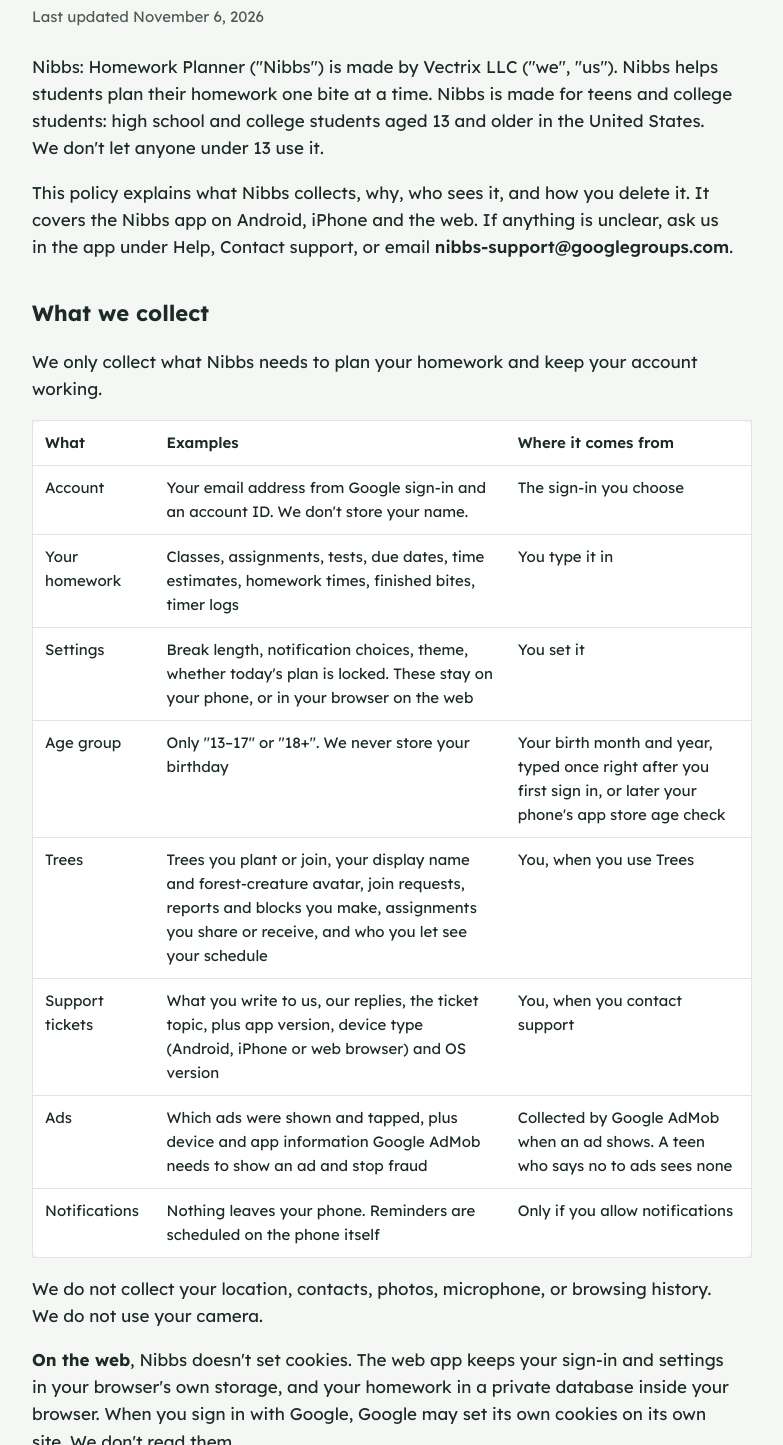
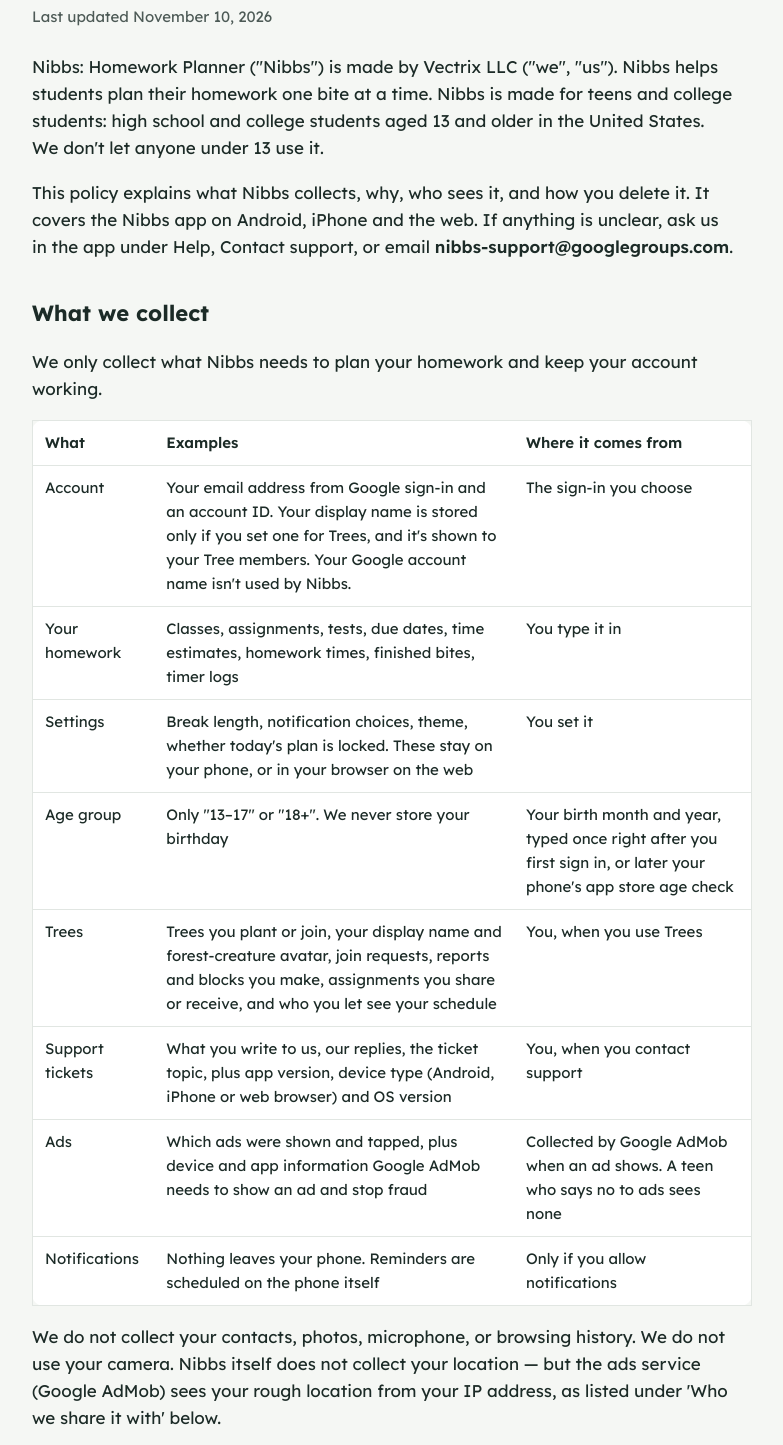
Before and after one commit to waynedakota-rgb/nibbs-site, a plain HTML site: page privacy.html in a window 1280 px wide. Shown: the part 137-1582 px from the top of the page, without its empty margins (248-1031 px from the left). Drawn offline with Linux system fonts and the light colour scheme.

Commit message:
Update privacy policy to match the app: Trees display names, AdMob rough location, store age check

```diff
--- a/privacy.html
+++ b/privacy.html
@@ -16,7 +16,7 @@
 <nav><a href="privacy.html">Privacy</a> · <a href="terms.html">Terms</a> · <a href="support.html">Support</a> · <a href="delete-account.html">Delete account</a></nav></div></header>
 <main>
 <h1>Privacy policy</h1>
-<p class="updated">Last updated November 6, 2026</p>
+<p class="updated">Last updated November 10, 2026</p>
 <p>Nibbs: Homework Planner ("Nibbs") is made by Vectrix LLC ("we", "us"). Nibbs helps students plan their homework one bite at a time. Nibbs is made for teens and college students: high school and college students aged 13 and older in the United States. We don't let anyone under 13 use it.</p>
 <p>This policy explains what Nibbs collects, why, who sees it, and how you delete it. It covers the Nibbs app on Android, iPhone and the web. If anything is unclear, ask us in the app under Help, Contact support, or email <span class="email">nibbs-support@googlegroups.com</span>.</p>
 
@@ -24,7 +24,7 @@
 <p>We only collect what Nibbs needs to plan your homework and keep your account working.</p>
 <div class="table"><table>
 <tr><th>What</th><th>Examples</th><th>Where it comes from</th></tr>
-<tr><td>Account</td><td>Your email address from Google sign-in and an account ID. We don't store your name.</td><td>The sign-in you choose</td></tr>
+<tr><td>Account</td><td>Your email address from Google sign-in and an account ID. Your display name is stored only if you set one for Trees, and it's shown to your Tree members. Your Google account name isn't used by Nibbs.</td><td>The sign-in you choose</td></tr>
 <tr><td>Your homework</td><td>Classes, assignments, tests, due dates, time estimates, homework times, finished bites, timer logs</td><td>You type it in</td></tr>
 <tr><td>Settings</td><td>Break length, notification choices, theme, whether today's plan is locked. These stay on your phone, or in your browser on the web</td><td>You set it</td></tr>
 <tr><td>Age group</td><td>Only "13–17" or "18+". We never store your birthday</td><td>Your birth month and year, typed once right after you first sign in, or later your phone's app store age check</td></tr>
@@ -33,7 +33,7 @@
 <tr><td>Ads</td><td>Which ads were shown and tapped, plus device and app information Google AdMob needs to show an ad and stop fraud</td><td>Collected by Google AdMob when an ad shows. A teen who says no to ads sees none</td></tr>
 <tr><td>Notifications</td><td>Nothing leaves your phone. Reminders are scheduled on the phone itself</td><td>Only if you allow notifications</td></tr>
 </table></div>
-<p>We do not collect your location, contacts, photos, microphone, or browsing history. We do not use your camera.</p>
+<p>We do not collect your contacts, photos, microphone, or browsing history. We do not use your camera. Nibbs itself does not collect your location — but the ads service (Google AdMob) sees your rough location from your IP address, as listed under 'Who we share it with' below.</p>
 <p><strong>On the web</strong>, Nibbs doesn't set cookies. The web app keeps your sign-in and settings in your browser's own storage, and your homework in a private database inside your browser. When you sign in with Google, Google may set its own cookies on its own site. We don't read them.</p>
 
 <h2>How we use it</h2>
@@ -71,7 +71,7 @@
 <li><strong>No free typing between users.</strong> Trees members can only send preset cheers and reactions. Sharing an assignment copies a task you already have, so there's no message box. Anyone can report or block another member.</li>
 <li><strong>We store an age group, not a birthday.</strong> The first time you open Nibbs, before you sign in, you pick your birth month and year. We work out "13–17" or "18+", save only that, and discard the rest. You can set it once. If it's wrong, ask support.</li>
 <li><strong>Under 13 means no Trees.</strong> If the month and year you enter show you're under 13, Trees stays closed for that account, even if you try again. If it was a typo, ask support.</li>
-<li><strong>Your app store's age check.</strong> On some phones, Google Play or Apple tells Nibbs an age range for your account (for example, "13 to 15") and whether a parent has approved the app. This depends on where you live and your store settings. Nibbs only uses it to be more careful: under 13 locks Nibbs on that phone and closes Trees, a parent who hasn't approved yet sees an "Ask a parent" screen, and a teen range keeps the account in the 13–17 group. It never moves an account into 18+. We save only the age group and which store it came from, not the range.</li>
+<li><strong>Your app store's age check.</strong> On some phones, Google Play or Apple tells Nibbs an age range for your account (for example, "13 to 15") and whether a parent has approved the app. This depends on where you live and your store settings. Nibbs only uses it to be more careful: under 13 locks Nibbs on that phone and closes Trees, a parent who hasn't approved yet sees an "Ask a parent" screen, and a teen range keeps the account in the 13–17 group. It never moves an account into 18+. We save only your age group — not the range the store reports, and not which store it came from.</li>
 <li><strong>No personalized ads for teens, ever.</strong> Teens who say yes to ads get non-personalized ads only.</li>
 </ul>
 <p>Parents and guardians can ask us to see or delete their teen's data by emailing <span class="email">nibbs-support@googlegroups.com</span>. We may ask the teen to confirm the request from their own account first.</p>
```
